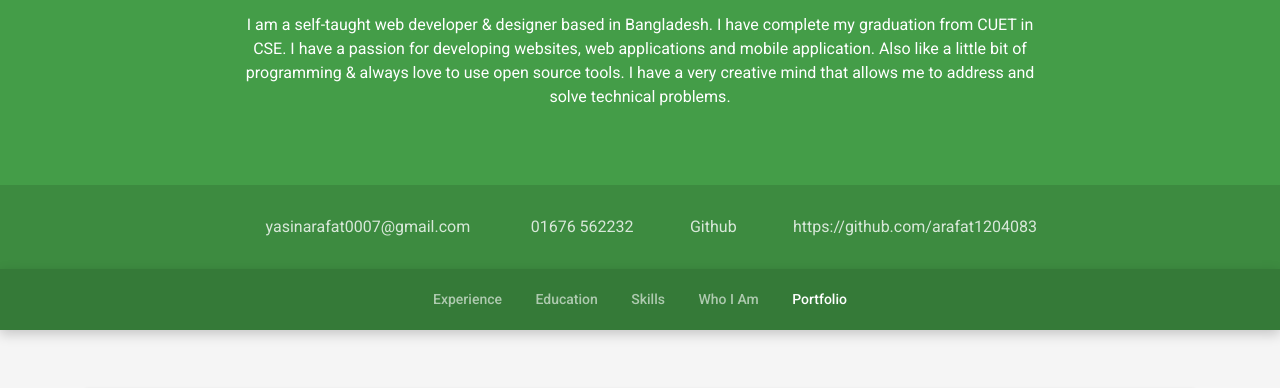
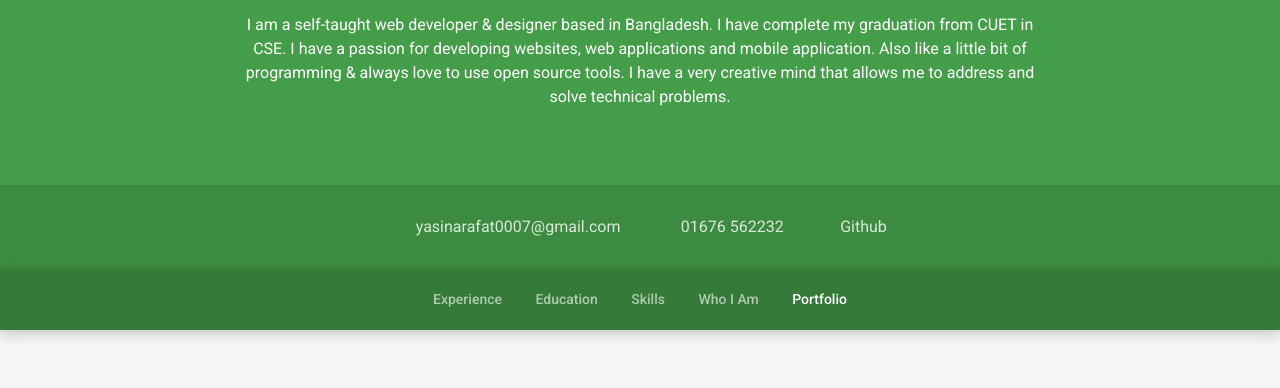
Before and after one commit to arafat1204083/arafat1204083.github.io, a plain HTML site: page index.html in a window 1280 px wide. Shown: the part 389-777 px from the top of the page. Drawn offline with Linux system fonts and the light colour scheme.

Commit message:
Update index.html

```diff
--- a/index.html
+++ b/index.html
@@ -57,7 +57,6 @@
                     <li class="email list-inline-item"><i class="fa fa-envelope"></i><a href="mailto:rejaulcuet88@gmail.com">yasinarafat0007@gmail.com</a></li>
                     <li class="list-inline-item"><i class="fa fa-phone"></i> <a href="tel: 01676562232">01676 562232</a></li>
                     <li class="website list-inline-item"><i class="fa fa-globe"></i><a href="https://github.com/arafat1204083" target="_blank">Github</a></li>
-                    <li class="website list-inline-item"><i class="fa fa-globe"></i><a href="https://github.com/arafat1204083" target="_blank">https://github.com/arafat1204083</a></li>
                 </ul>
             </div><!--//container-->
         </div><!--//contact-info-->
```
